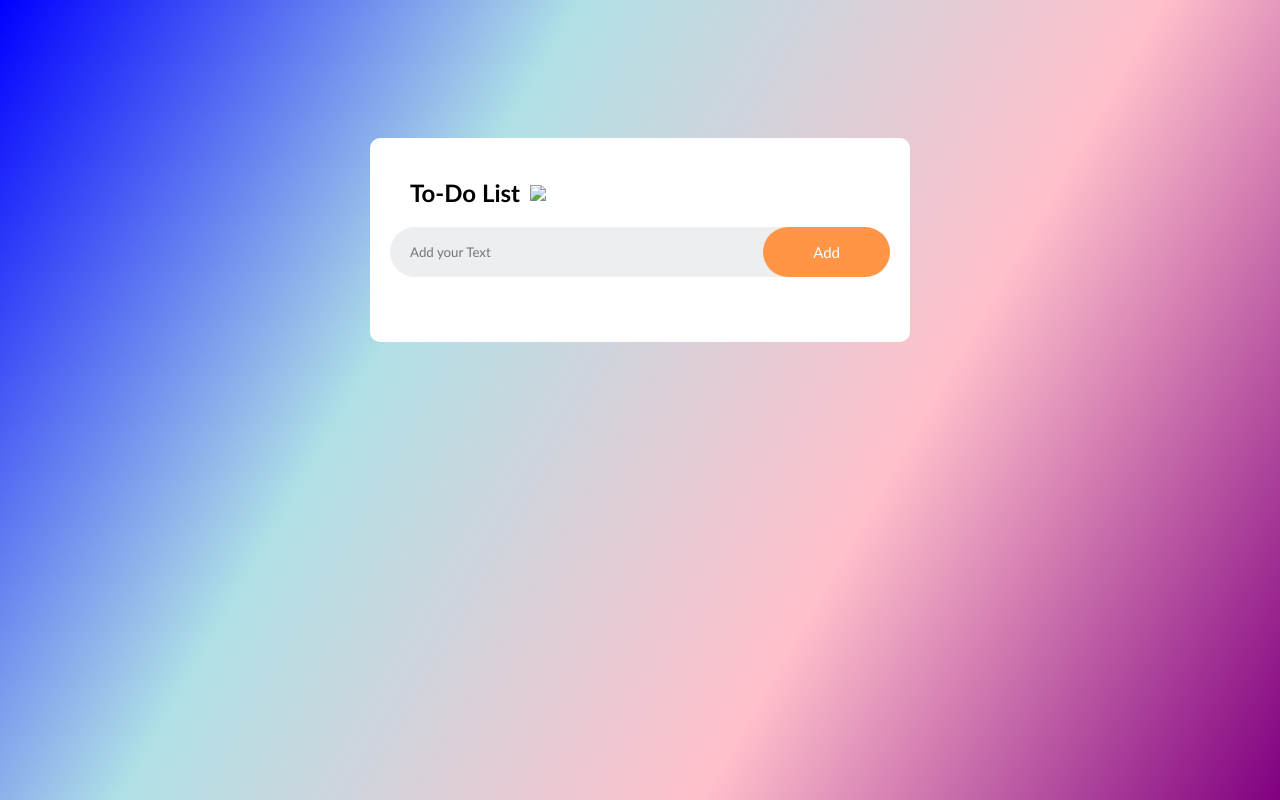
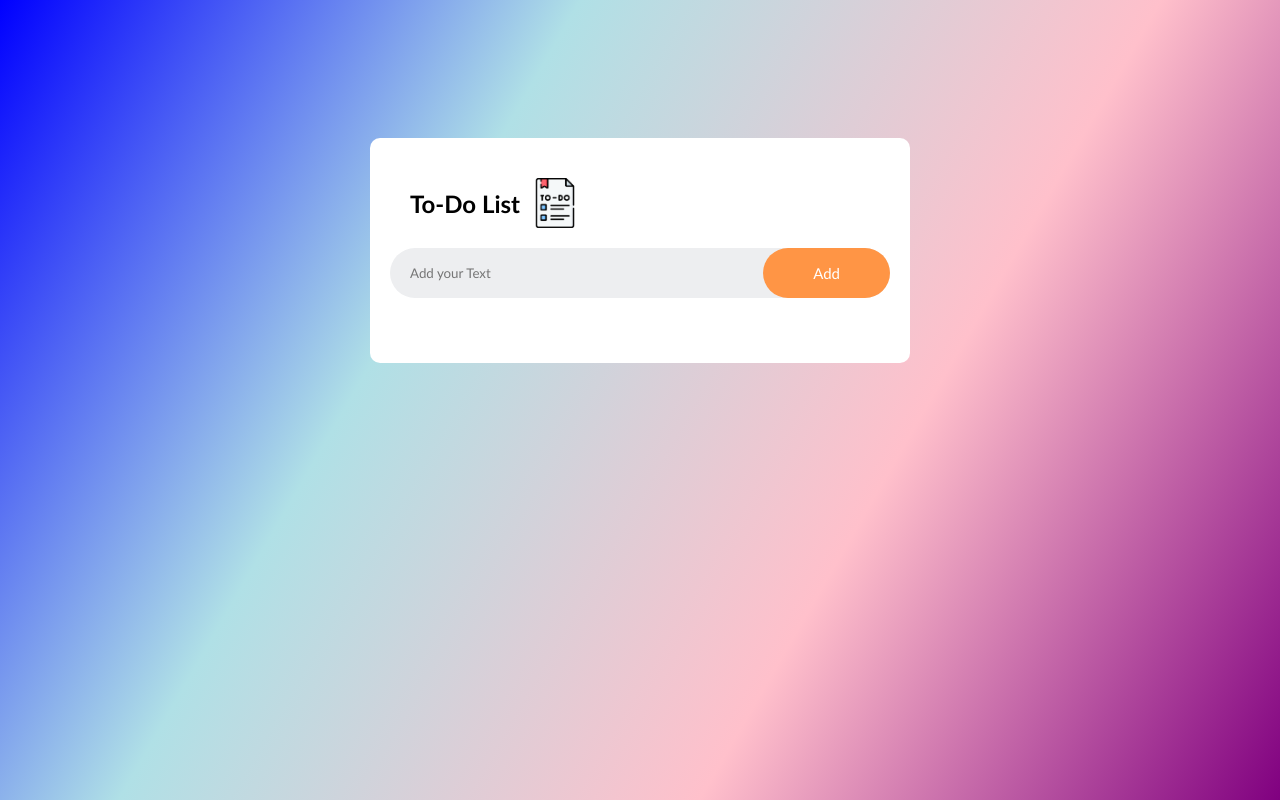
Before and after one commit to JyotshanaBisht/TO-DO-LIST, a plain HTML site: page index.html in a window 1280 px wide. Drawn offline with Linux system fonts and the light colour scheme.

Commit message:
Fix HTML structure and update image source

```diff
--- a/index.html
+++ b/index.html
@@ -8,7 +8,7 @@
     <body>
         <div class="container">
             <div class="todo">
-                <H2>To-Do List <img src="images/icon.png" ></H2>
+                <H2>To-Do List <img src="icon.png" ></H2>
                 <div class="row">
                     <input type="text" id="input-box" placeholder="Add your Text">
                     <button onclick="addTask()">Add</button>
```
